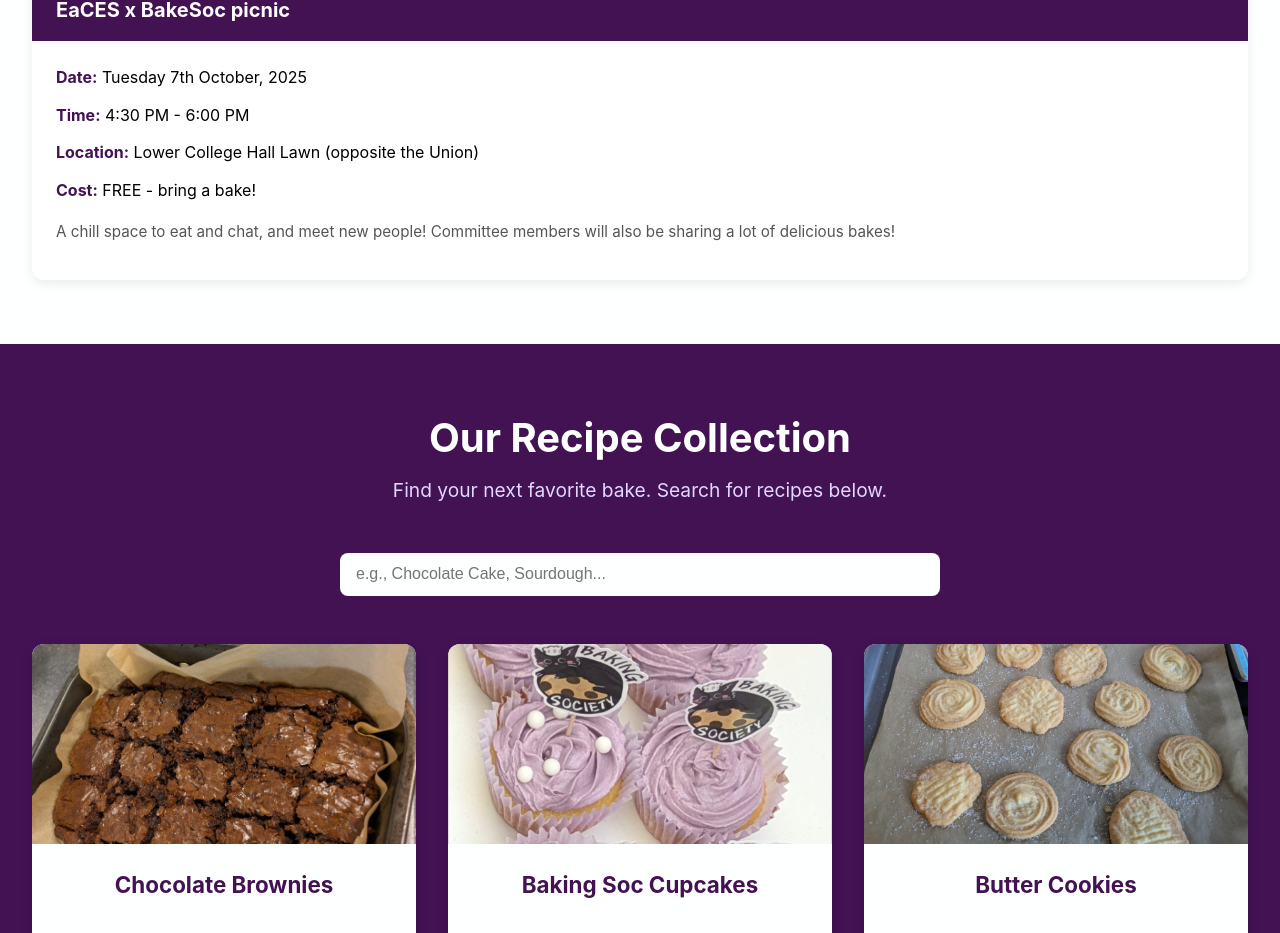
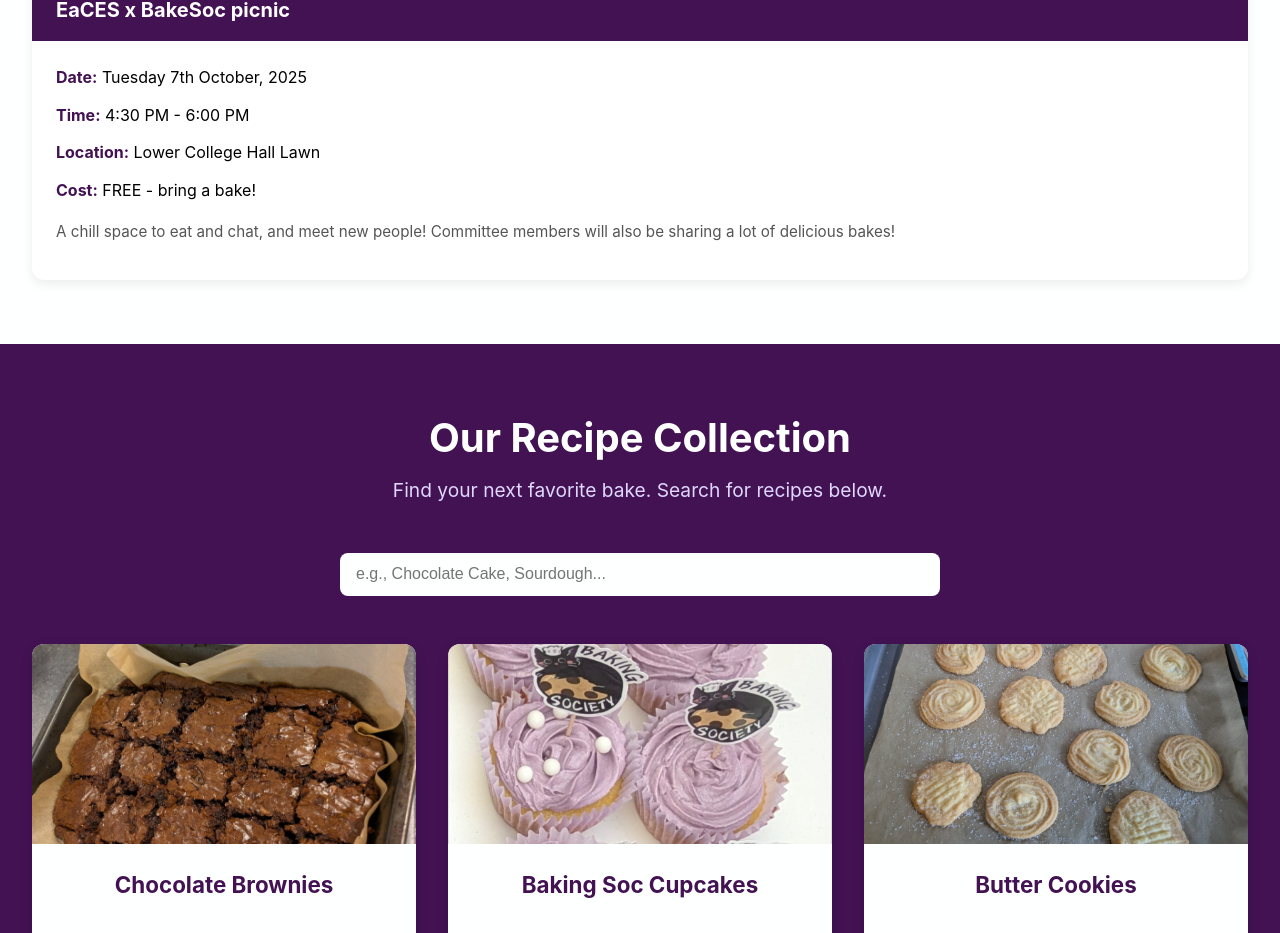
Before and after one commit to tamrachan/baking-soc-website, a React (Vite) app: page / in a window 1280 px wide. Shown: the part 1756-2689 px from the top of the page. Built offline with nearby package versions, Linux system fonts and the light colour scheme.

Commit message:
Updated location of event

```diff
--- a/src/constants/events.js
+++ b/src/constants/events.js
@@ -5,7 +5,7 @@ export const upcomingEvents = [
         date: "Tuesday 7th October, 2025",
         time: "4:30 PM - 6:00 PM",
         cost: "FREE - bring a bake!",
-        location: "Lower College Hall Lawn (opposite the Union)",
+        location: "Lower College Hall Lawn",
         description: "A chill space to eat and chat, and meet new people! Committee members will also be sharing a lot of delicious bakes!"
     },
 ];
```
